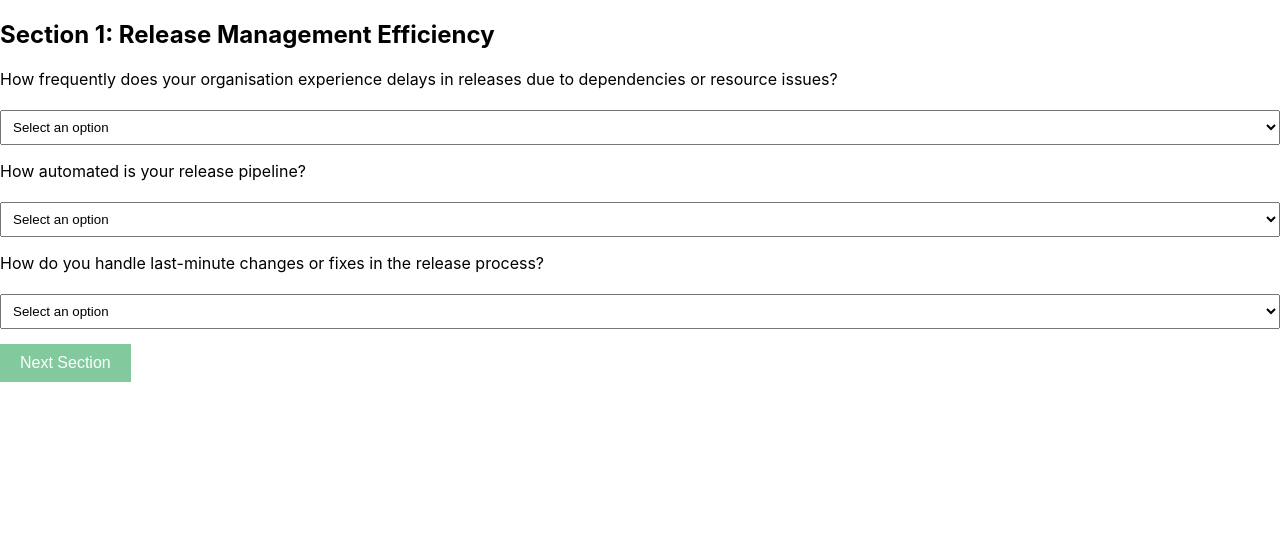
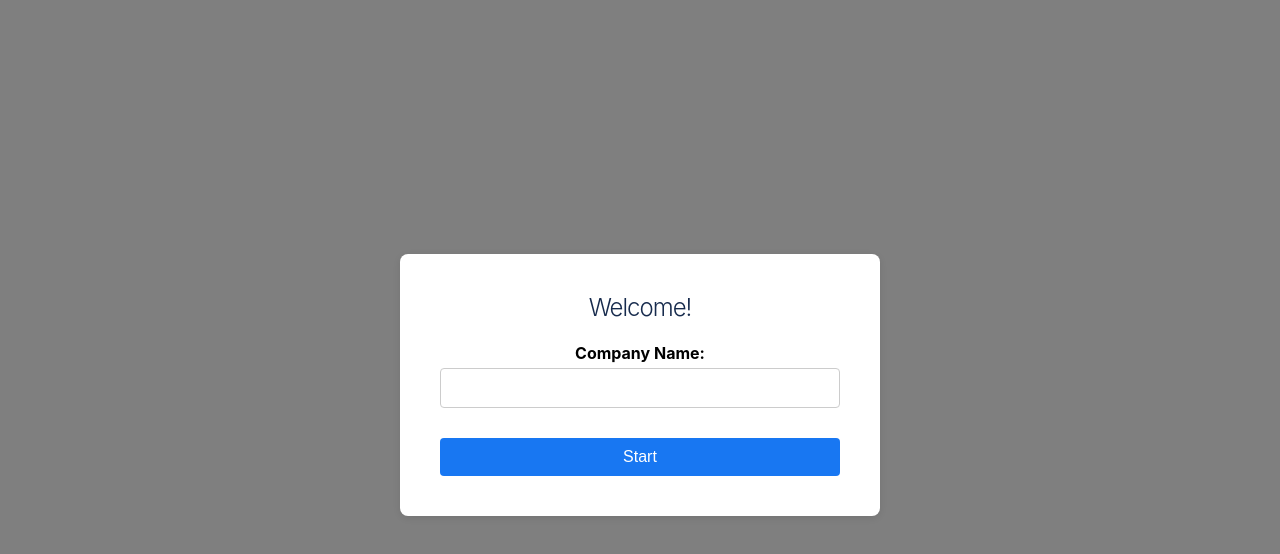
Before and after one commit to ale-sanchez-g/releaseMaturity, a React (Create React App) app: page / in a window 1280 px wide. Shown: the top 554 px of the page. Built offline with nearby package versions, Linux system fonts and the light colour scheme.

Commit message:
added CSS and deploy with gh-page

```diff
--- a/package.json
+++ b/package.json
@@ -1,4 +1,5 @@
 {
+  "homepage": "https://ale-sanchez-g.github.io/releaseMaturity",
   "name": "release-maturity-app",
   "version": "0.1.0",
   "private": true,
@@ -21,7 +22,9 @@
     "start": "react-scripts start",
     "build": "react-scripts build",
     "test": "react-scripts test",
-    "eject": "react-scripts eject"
+    "eject": "react-scripts eject",
+    "predeploy": "npm run build",
+    "deploy": "gh-pages -d build"
   },
   "eslintConfig": {
     "extends": [
--- a/src/App.css
+++ b/src/App.css
@@ -1,5 +1,92 @@
+:root {
+  --bg-gradient: linear-gradient(245deg, rgba(23,43,77,1) 0%, rgba(19,21,30,1) 100%);
+  --bgColor: 19, 21, 30;
+  --color-midnight: #13151E;
+  --color-primary: #172B4D;
+  --color-accent-crimson: #D81E5B;
+  --color-accent-blue: #1970DE;
+  --color-accent-green: #01B75C;
+  --color-accent-amber: #FFB649;
+  --color-accent-orange: #F3772B;
+  --color-black: #000000;
+  --color-black-75: rgba(0, 0, 0, .75);
+  --color-black-50: rgba(0, 0, 0, .50);
+  --color-black-25: rgba(0, 0, 0, .25);
+  --color-black-10: rgba(0, 0, 0, .10);
+  --color-white: #FFFFFF;
+  --color-white-75: rgba(255, 255, 255, .75);
+  --color-white-50: rgba(255, 255, 255, .50);
+  --color-white-25: rgba(255, 255, 255, 0.49);
+  --color-dark-grey: #41454C;
+  --color-grey: #F0F3F7;
+  --color-light-grey: #F8F9FA;
+  --color-blue-grey: #D6DFE4;
+  --color-aqua: #CFF2FA;
+  --color-light-blue: #E3EEFB;
+  --color-rose: #FEE8E6;
+  --color-sand: #FFE6BC;
+  --border-color: rgba(19, 21, 30, .10);
+  --font-size-xs: .75rem;
+  --font-size-sm: .85rem;
+  --font-size-base: 1rem;
+  --font-size-md: 1.15rem;
+  --font-size-lg: 1.25rem;
+  --font-size-xl: 1.5rem;
+  --font-size-xxl: 1.75rem;
+}
+
+.h1, .h2, .h3, .h4, .h5, .h6, h1, h2, h3, h4, h5, h6 {
+  color: var(--color-primary);
+  font-weight: 300;
+  line-height: 1.2;
+  margin: 0;
+}
+
+.h1, h1 {
+  font-size: calc(1.375rem + 1.5vw);
+  letter-spacing: -1px;
+}
+
+.h2, h2 {
+  font-size: calc(1.45rem + .9vw);
+  letter-spacing: -1px;
+}
+
+.h3, h3 {
+  font-size: calc(1.3rem + .6vw);
+}
+
+.h4, h4 {
+  font-size: calc(1.275rem + .3vw);
+}
+
+.h5, h5 {
+  font-size: 1.25rem;
+}
+
+.h6, h6 {
+  font-size: 1rem;
+}
+
 .App {
-  font-family: Arial, sans-serif;
+  display: flex;
+  justify-content: center;
+  align-items: center;
+  padding-top: 10px;
+  padding-left: 10px;
+}
+
+.pop {
+  display: flex;
+  justify-content: center;
+  align-items: center;
+  height: 100vh;
+  background-color: rgba(0, 0, 0, 0.5); /* Dark overlay */
+  position: fixed;
+  top: 0;
+  left: 0;
+  width: 100%;
+  z-index: 1000; /* Ensure it appears above other content */
 }
 
 label {
@@ -15,7 +102,7 @@ input, select {
 
 button {
   padding: 10px 20px;
-  background-color: #82ca9d;
+  background-color: var(--color-primary);
   border: none;
   color: white;
   cursor: pointer;
@@ -23,26 +110,116 @@ button {
 }
 
 button:hover {
-  background-color: #68b68a;
+  background-color: var(--color-accent-crimson);
 }
 
 div {
   margin-bottom: 15px;
 }
 
-.score-display {
-  margin-top: 20px;
+select {
+  width: 90%;
+  padding: 10px;
+  border: 1px solid var(--border-color);
+  border-radius: 5px;
+  background-color: var(--color-light-grey);
+  color: var(--color-primary);
+  font-size: var(--font-size-base);
+  box-shadow: 0 2px 4px rgba(0, 0, 0, 0.1);
+  transition: border-color 0.3s, box-shadow 0.3s;
 }
 
-.progress-bar {
-  width: 100%;
-  height: 30px;
-  background-color: rgba(25, 112, 222, 0.2);
-  border-radius: 5px;
-  overflow: hidden;
+select:hover {
+  border-color: var(--color-accent-crimson);
+  box-shadow: 0 4px 8px rgba(0, 0, 0, 0.2);
 }
 
-.progress {
+select:focus {
+  border-color: var(--color-accent-crimson);
+  box-shadow: 0 4px 8px rgba(0, 0, 0, 0.2);
+  outline: none;
+}
+
+@media (min-width: 600px) {
+  select {
+    width: 75%;
+  }
+  .App {
+    padding-left: 10px;
+  }
+}
+
+@media (min-width: 768px) {
+  select {
+    width: 50%;
+  }
+  .App {
+    padding-left: 50px;
+  }
+}
+
+@media (min-width: 1024px) {
+  select {
+    width: 33%;
+  }
+  .App {
+    padding-left: 0;
+  }
+}
+
+/*  */
+
+.welcome-page {
+  display: flex;
+  justify-content: center;
+  align-items: center;
+  width: 100%;
   height: 100%;
-  transition: width 0.5s ease;
 }
+
+.welcome-container {
+  background-color: white;
+  padding: 40px;
+  border-radius: 8px;
+  box-shadow: 0 2px 10px rgba(0, 0, 0, 0.1);
+  text-align: center;
+  max-width: 400px;
+  width: 100%;
+}
+
+.welcome-container h1 {
+  font-size: 24px;
+  margin-bottom: 20px;
+}
+
+.welcome-container form {
+  display: flex;
+  flex-direction: column;
+}
+
+.welcome-container label {
+  font-size: 16px;
+  margin-bottom: 10px;
+}
+
+.welcome-container input {
+  padding: 10px;
+  font-size: 16px;
+  margin-bottom: 20px;
+  border: 1px solid #ccc;
+  border-radius: 4px;
+}
+
+.welcome-container button {
+  padding: 10px;
+  font-size: 16px;
+  color: white;
+  background-color: #1877f2;
+  border: none;
+  border-radius: 4px;
+  cursor: pointer;
+}
+
+.welcome-container button:hover {
+  background-color: #165cdb;
+}
--- a/src/App.js
+++ b/src/App.js
@@ -1,23 +1,48 @@
 import React, { useState } from 'react';
 import QuestionnaireForm from './components/QuestionnaireForm';
 import MaturityChart from './components/MaturityChart';
-import './App.css'; // Optional: For styling
+import './App.css'; // Import the CSS file
 
 const App = () => {
-  const [responses, setResponses] = useState(null); // Holds the submitted questionnaire data
+  const [responses, setResponses] = useState(null);
+  const [companyName, setCompanyName] = useState('');
+  const [showWelcomePage, setShowWelcomePage] = useState(true);
 
-  // Function to handle form submission and pass responses to App state
   const handleFormSubmit = (submittedResponses) => {
-    setResponses(submittedResponses); // Store responses
+    setResponses(submittedResponses);
+  };
+
+  const handleCompanyNameSubmit = (e) => {
+    e.preventDefault();
+    setShowWelcomePage(false);
   };
 
   return (
-    <div className="app">
-      {!responses ? (
-        <QuestionnaireForm onSubmit={handleFormSubmit} /> // Pass handleFormSubmit as a prop
+    <div className="App">
+      {showWelcomePage ? (
+        <div className='pop'>
+          <div className="welcome-page">
+            <div className="welcome-container">
+              <h1>Welcome!</h1>
+              <form onSubmit={handleCompanyNameSubmit}>
+                <label>
+                  Company Name:
+                  <input
+                    type="text"
+                    value={companyName}
+                    onChange={(e) => setCompanyName(e.target.value)}
+                    required
+                  />
+                </label>
+                <button type="submit">Start</button>
+              </form>
+            </div>
+          </div>
+        </div>
+      ) : !responses ? (
+        <QuestionnaireForm onSubmit={handleFormSubmit} />
       ) : (
-        console.log(responses),
-        <MaturityChart responses={responses} /> // Pass the collected responses to MaturityChart
+        <MaturityChart responses={responses} />
       )}
     </div>
   );
--- a/src/components/QuestionnaireForm.js
+++ b/src/components/QuestionnaireForm.js
@@ -1,5 +1,6 @@
 import React, { useState } from 'react';
 import questionsData from './questions.json';
+import * as Yup from 'yup';
 
 const QuestionnaireForm = ({ onSubmit }) => {
     const [responses, setResponses] = useState({});
```
